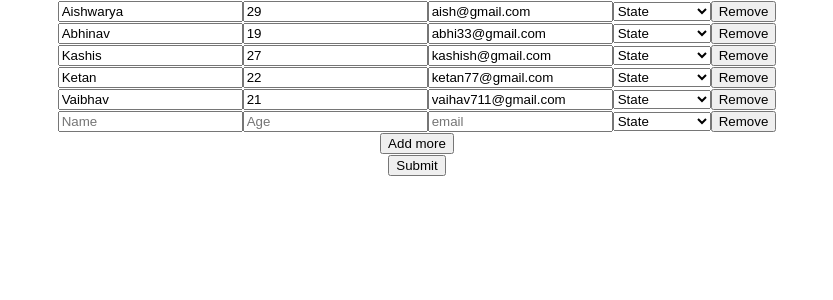
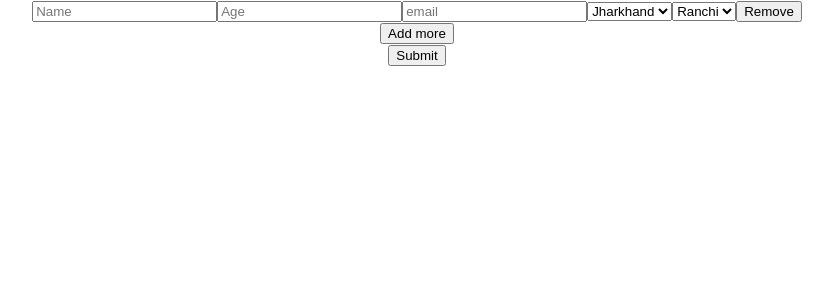
Before and after one commit to arupchandradawn/dynamicform, a React (Create React App) app: page / in a window 1280 px wide. Both pictures are taken after a click on the button "Add more". Shown: the top 300 px of the page, without its empty margins (223-1056 px from the left). Built offline with nearby package versions, Linux system fonts and the light colour scheme.

Commit message:
completed the conditional field partially

```diff
--- a/src/App.js
+++ b/src/App.js
@@ -5,32 +5,56 @@ import { useEffect,useState } from "react";
 function App() {
 
   const demoJson = [
-    {name:'Aishwarya',age:'29',email:'aish@gmail.com'},
-    {name:'Abhinav',age:'19',email:'abhi33@gmail.com'},
-    {name:'Kashis',age:'27',email:'kashish@gmail.com'},
-    {name:'Ketan',age:'22',email:'ketan77@gmail.com'},
-    {name:'Vaibhav',age:'21',email:'vaihav711@gmail.com'},
+    // {name:'Aishwarya',age:'29',email:'aish@gmail.com'},
+    // {name:'Abhinav',age:'19',email:'abhi33@gmail.com'},
+    // {name:'Kashis',age:'27',email:'kashish@gmail.com'},
+    // {name:'Ketan',age:'22',email:'ketan77@gmail.com'},
+    // {name:'Vaibhav',age:'21',email:'vaihav711@gmail.com'},
   ]
 
+  const listPunjab = ['Chandigarh','Mohali','Dharamshala'];
+  const Jharkhand = ['Ranchi', 'Jamshedpur', 'Daltanganj'];
+
   const [formFields, setFormFields ] = useState(demoJson);
+  const [cityFields, setCityFields ] = useState(Jharkhand);
 
   const handleFormChange = (event,index) =>{
     // console.log(index,event.target.name);
     let data = [...formFields];
-    data[index][event.target.name] = event.target.value;
+    if(event.target.value !== ''){
+      if(event.target.name === 'age'){
+        if(event.target.value>0){
+          data[index][event.target.name] = event.target.value;
+        }
+      }else{
+        data[index][event.target.name] = event.target.value;
+      }
+    }
+
+    if(event.target.name === 'state'){
+      if(event.target.value === 'Jharkhand'){
+        setCityFields(Jharkhand)
+        console.log("hello",event.target.value);
+      }else if(event.target.value === 'Punjab'){
+        setCityFields(listPunjab)
+      }
+      console.log(data);
+    }
     setFormFields(data);
   }
 
   const submit = (e) =>{
     e.preventDefault();
-    // console.log(formFields);
+    console.log(formFields);
   }
 
   const addFields = () =>{
     let object = {
       name:'',
       age:'',
-      email:''
+      email:'',
+      state: '',
+      city:''
     }
 
     setFormFields([...formFields,object])
@@ -56,6 +80,7 @@ function App() {
             ></input>
             <input
               name="age" placeholder='Age'
+              type="number"
               onChange={event => handleFormChange(event,index)}
               value={form.age}
             ></input>
@@ -65,10 +90,14 @@ function App() {
               value={form.email}
             ></input>
             <select name="state" onChange={event => handleFormChange(event,index)}>
-              <option>State</option>
               <option value={"Jharkhand"}>Jharkhand</option>
               <option value={"Punjab"}>Punjab</option>
-              <option value={"West Bengal"}>West Bengal</option>
+            </select>
+            <select name="city">
+              {cityFields.map((city)=>{
+                <option>{city}</option>
+              })}
+              <option>{cityFields[0]}</option>
             </select>
              <button onClick={() =>{removeFields(index)}}>Remove</button>
           </div>
```
